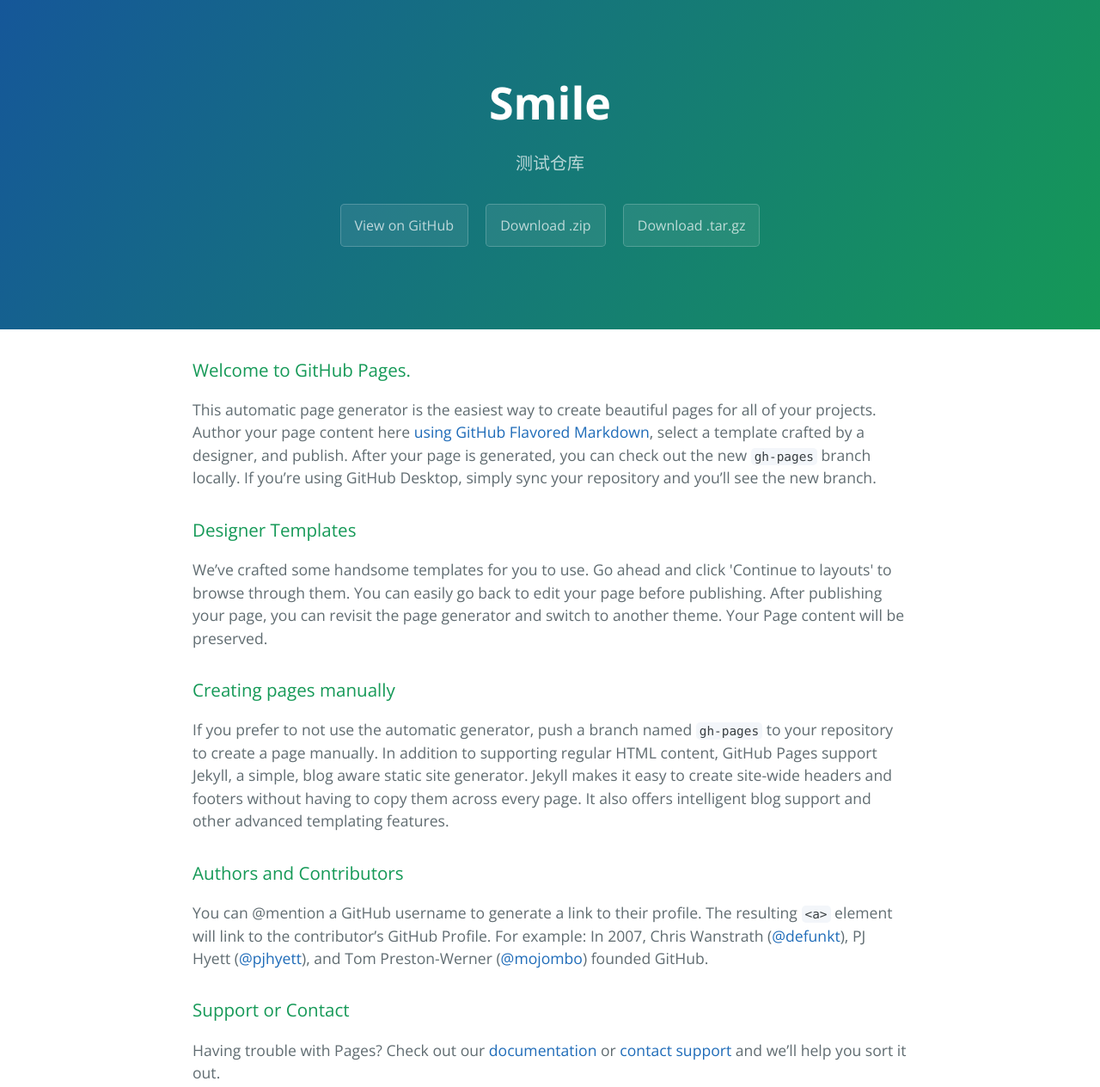
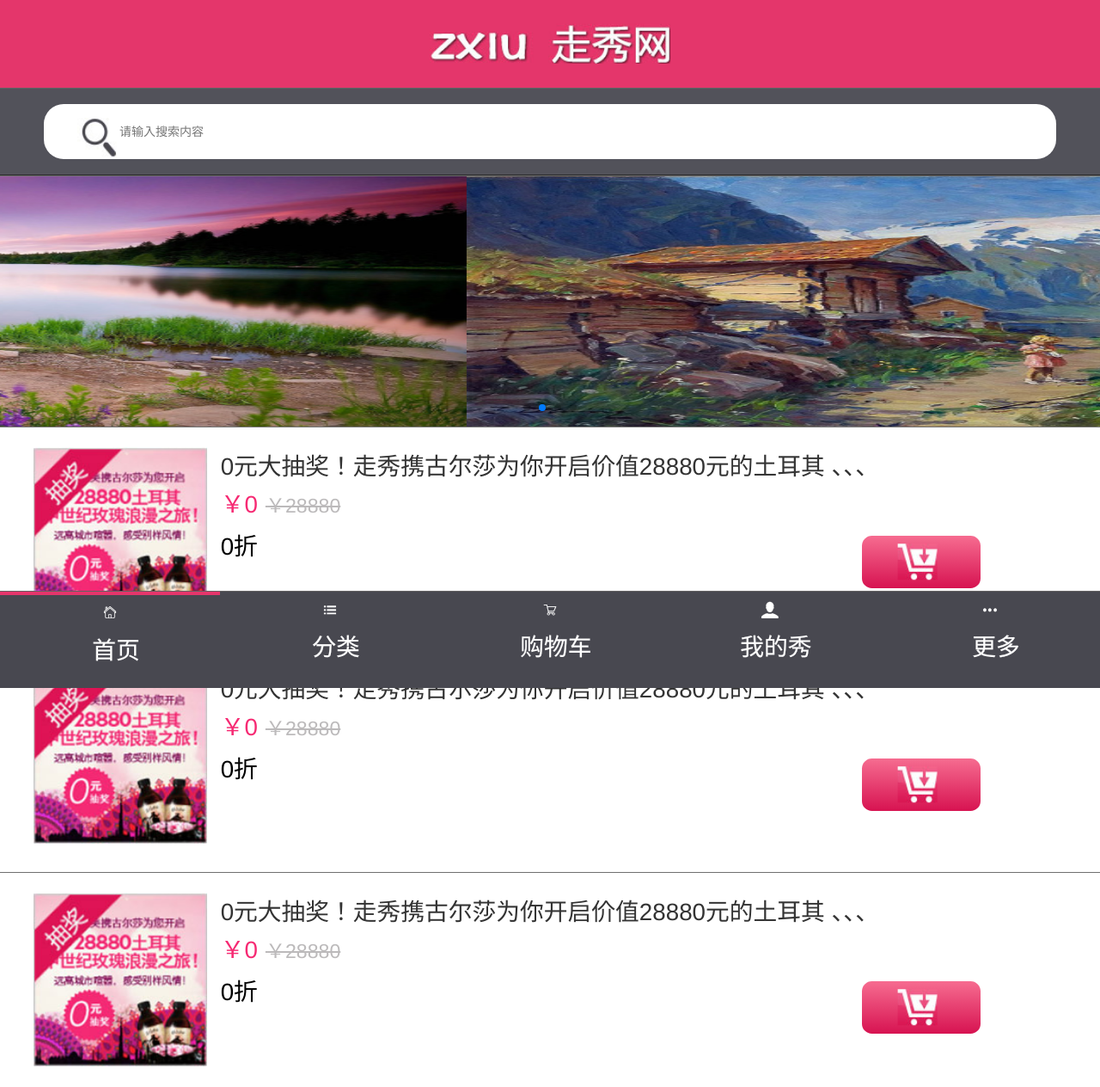
Before and after one commit to wuermei/smile, a plain HTML site: page index.html in a window 1280 px wide. Shown: the top 1264 px of the page at 86% size. Drawn offline with nearby package versions, Linux system fonts and the light colour scheme.

Commit message:
second commit

```diff
--- /dev/null
+++ b/css/common.css
@@ -0,0 +1,23 @@
+/* reset */
+html { font-family: sans-serif; -ms-text-size-adjust: 100%; -webkit-text-size-adjust: 100%; -webkit-font-smoothing: antialiased; -webkit-overflow-scrolling: touch;}
+html,body,h1,h2,h3,h4,h5,h6,div,dl,dt,dd,ul,ol,li,p,blockquote,pre,hr,figure,table,caption,th,td,form,fieldset,legend,input,button,textarea,menu{margin:0;padding:0;}
+header,footer,section,article,aside,nav,address,figure,figcaption,menu,details{display:block;}
+table{border-collapse:collapse;border-spacing:0;}
+caption,th{text-align:left;font-weight:normal;}
+html,body,fieldset,img,iframe,abbr{border:0;}
+i,cite,em,var,address,dfn{font-style:normal;}
+[hidefocus],summary{outline:0;}
+li{list-style:none;}
+h1,h2,h3,h4,h5,h6,small{font-size:100%;}
+sup,sub{font-size:83%;}
+pre,code,kbd,samp{font-family:inherit;}
+textarea{overflow:auto;resize:none;}
+label,summary{cursor:default;}
+a,button{cursor:pointer;-webkit-appearance: none;-webkit-tap-highlight-color: rgba(0,0,0,0);}
+input[type="button"],input[type="submit"]{-webkit-appearance: none;-webkit-tap-highlight-color: rgba(0,0,0,0);}
+h1,h2,h3,h4,h5,h6,em,strong,b{font-weight:bold;}
+del,ins,u,s,a,a:hover{text-decoration:none;}
+body,textarea,input,button,select,keygen,legend{font:14px/1.14 Microsoft Simhei,"黑体",Micorsoft Yahei,Helvetica,"Heiti SC","Droid Sans","Droidsansfallback",sans-serif;color:#333;outline:0;}
+html{font-size: 100px;}
+body{font-size: 0.14rem;}
+/*移动手机端网页，将根元素的<html>的字体放大100倍,网页的其他地方设置为rem，得等比例的缩小，并且根据网页的和手机的像素进行等比例的缩放*/
--- /dev/null
+++ b/css/index.css
@@ -0,0 +1,163 @@
+
+header{
+	height: 0.44rem;
+	background: #e4366b;
+	position: relative;
+	/*子级居中*/
+	/*display: flex;
+	justify-content: center;
+	align-items: center;*/
+	/*不起作用？*/
+}
+header .logo{
+	width: 1.21rem;
+	height: 0.2rem;
+	background: url(../img/logo.jpg);
+	background-size: 100% 100%;
+	position: absolute;
+	top: 50%;
+	left: 50%;
+	transform: translate(-50%,-50%);
+}
+.m_search{
+	height: 0.44rem;
+	background: #52525a;
+	border-top: 1px solid #636363;
+	border-bottom: 1px solid #282828;
+	box-sizing: border-box;
+	display: flex;
+	justify-content: center;
+	align-items: center;
+	position: relative;
+}
+.m_search:before{
+	content: '';
+	display: block;
+	width: 0.2rem;
+	height: 0.2rem;
+	background: url(../img/ico_search.jpg);
+	background-size: 100% 100%;
+	position: absolute;
+	top: 34%;
+	left: 7%;
+}
+.search{
+	width: 92%;
+	height: 64%;
+	border: 0;
+	border-radius: 0.1rem;
+	padding-left: 0.38rem;
+	box-sizing: border-box;
+}
+.banner{
+	height: 1.27rem;
+	background: pink;
+	border-top: 1px solid #707070;
+	border-bottom: 1px solid #707070;
+	box-sizing: border-box;
+}
+.item{
+	height: 1.12rem;
+	padding: 0.1rem 0.34rem 0.13rem 0.17rem;
+	box-sizing: border-box;
+	border-bottom: 1px solid #707070;
+	display: flex;
+
+}
+.item dt{
+	width: 0.87rem;
+	height: 0.87rem;
+
+}
+.item dt img{
+	width: 100%;
+	height: 100%;
+	background-size: 100% 100%;
+}
+.item dd{
+	flex: 1;
+	box-sizing: border-box;
+	padding-left: 0.07rem;
+	position: relative;
+}
+.title{
+	font-size: 0.12rem;
+	color: #333;
+	line-height: 0.2rem;
+}
+.new_price{
+	color:#f62a73;
+	font-size: 0.12rem;
+}
+.old_price{
+	color:#bcbabb;
+	font-size: 0.10rem;
+	overflow: hidden;
+	text-decoration: line-through;
+}
+.discount{
+	color:#000;
+	font-size: 0.12rem;
+	margin-top: 0.07rem;
+}
+.cart{
+	display: block;
+	width: 0.6rem;
+	height: 0.26rem;
+	background: linear-gradient(to bottom,#f66c90,#d71351);
+	border-radius: 0.05rem;
+	position: absolute;
+	right: 0.26rem;
+	bottom: 0.18rem;
+}
+.cart img{
+	width: 33.3%;
+	height: 70%;
+	transform:translate(0.18rem,0.04rem);
+
+}
+footer{
+	width: 100%;
+	height: 0.49rem;
+	background: #484850;
+	position: fixed;
+	bottom: 0;
+	left: 0;
+	border-top: 1px solid #646263;
+	box-sizing: border-box;
+}
+footer ul{
+	width: 100%;
+	height: 100%;
+	display: flex;
+	box-sizing: border-box;
+}
+footer ul li{
+	width: 20%;
+	height: 100%;
+	flex: 1;
+	text-align: center;
+}
+footer ul li a{
+	display: block;
+	width: 100%;
+	height: 100%;
+	color: #fff;
+}
+footer ul li a span{
+	display: block;
+	font-size: 0.12rem;
+	transform: translate(0.03rem,0.08rem);
+}
+.active{
+	border-top: 0.02rem solid #e4366b;
+}
+.banner .swiper-container{
+	width: 100%;
+	height: 100%;
+}
+.banner img{
+	width: 100%;
+	height: 100%;
+	background-size: 100% 100%;
+}
--- /dev/null
+++ b/iconfont/demo.css
@@ -0,0 +1,89 @@
+*{margin: 0;padding: 0;list-style: none;}
+/*
+KISSY CSS Reset
+理念：1. reset 的目的不是清除浏览器的默认样式，这仅是部分工作。清除和重置是紧密不可分的。
+2. reset 的目的不是让默认样式在所有浏览器下一致，而是减少默认样式有可能带来的问题。
+3. reset 期望提供一套普适通用的基础样式。但没有银弹，推荐根据具体需求，裁剪和修改后再使用。
+特色：1. 适应中文；2. 基于最新主流浏览器。
+维护：玉伯<lifesinger@gmail.com>, 正淳<ragecarrier@gmail.com>
+ */
+
+/** 清除内外边距 **/
+body, h1, h2, h3, h4, h5, h6, hr, p, blockquote, /* structural elements 结构元素 */
+dl, dt, dd, ul, ol, li, /* list elements 列表元素 */
+pre, /* text formatting elements 文本格式元素 */
+form, fieldset, legend, button, input, textarea, /* form elements 表单元素 */
+th, td /* table elements 表格元素 */ {
+  margin: 0;
+  padding: 0;
+}
+
+/** 设置默认字体 **/
+body,
+button, input, select, textarea /* for ie */ {
+  font: 12px/1.5 tahoma, arial, \5b8b\4f53, sans-serif;
+}
+h1, h2, h3, h4, h5, h6 { font-size: 100%; }
+address, cite, dfn, em, var { font-style: normal; } /* 将斜体扶正 */
+code, kbd, pre, samp { font-family: courier new, courier, monospace; } /* 统一等宽字体 */
+small { font-size: 12px; } /* 小于 12px 的中文很难阅读，让 small 正常化 */
+
+/** 重置列表元素 **/
+ul, ol { list-style: none; }
+
+/** 重置文本格式元素 **/
+a { text-decoration: none; }
+a:hover { text-decoration: underline; }
+
+
+/** 重置表单元素 **/
+legend { color: #000; } /* for ie6 */
+fieldset, img { border: 0; } /* img 搭车：让链接里的 img 无边框 */
+button, input, select, textarea { font-size: 100%; } /* 使得表单元素在 ie 下能继承字体大小 */
+/* 注：optgroup 无法扶正 */
+
+/** 重置表格元素 **/
+table { border-collapse: collapse; border-spacing: 0; }
+
+/* 清除浮动 */
+.ks-clear:after, .clear:after {
+  content: '\20';
+  display: block;
+  height: 0;
+  clear: both;
+}
+.ks-clear, .clear {
+  *zoom: 1;
+}
+
+.main {padding: 30px 100px;}
+.main h1{font-size:36px; color:#333; text-align:left;margin-bottom:30px; border-bottom: 1px solid #eee;}
+
+.helps{margin-top:40px;}
+.helps pre{
+  padding:20px;
+  margin:10px 0;
+  border:solid 1px #e7e1cd;
+  background-color: #fffdef;
+  overflow: auto;
+}
+
+.icon_lists li{
+  float:left;
+  width: 100px;
+  height:180px;
+  text-align: center;
+}
+.icon_lists .icon{
+  font-size: 42px;
+  line-height: 100px;
+  margin: 10px 0;
+  color:#333;
+  -webkit-transition: font-size 0.25s ease-out 0s;
+  -moz-transition: font-size 0.25s ease-out 0s;
+  transition: font-size 0.25s ease-out 0s;
+
+}
+.icon_lists .icon:hover{
+  font-size: 100px;
+}
--- /dev/null
+++ b/iconfont/iconfont.css
@@ -0,0 +1,23 @@
+
+@font-face {font-family: "iconfont";
+  src: url('iconfont.eot?t=1473756396'); /* IE9*/
+  src: url('iconfont.eot?t=1473756396#iefix') format('embedded-opentype'), /* IE6-IE8 */
+  url('iconfont.woff?t=1473756396') format('woff'), /* chrome, firefox */
+  url('iconfont.ttf?t=1473756396') format('truetype'), /* chrome, firefox, opera, Safari, Android, iOS 4.2+*/
+  url('iconfont.svg?t=1473756396#iconfont') format('svg'); /* iOS 4.1- */
+}
+
+.iconfont {
+  font-family:"iconfont" !important;
+  font-size:16px;
+  font-style:normal;
+  -webkit-font-smoothing: antialiased;
+  -webkit-text-stroke-width: 0.2px;
+  -moz-osx-font-smoothing: grayscale;
+  margin-top: 0.05rem;
+}
+.icon-shouye:before { content: "\e6cb"; }
+.icon-fenlei:before { content: "\e607"; }
+.icon-gouwuche:before { content: "\e653"; }
+.icon-wode:before { content: "\e600"; }
+.icon-gengduo:before { content: "\f0013"; }
--- a/index.html
+++ b/index.html
@@ -1,57 +1,161 @@
 <!DOCTYPE html>
-<html lang="en-us">
+<html lang="en">
 <head>
 	<meta charset="UTF-8">
-    <title>Smile by wuermei</title>
-    <meta name="viewport" content="width=device-width, initial-scale=1">
-    <link rel="stylesheet" type="text/css" href="stylesheets/normalize.css" media="screen">
-    <link href='https://fonts.googleapis.com/css?family=Open+Sans:400,700' rel='stylesheet' type='text/css'>
-    <link rel="stylesheet" type="text/css" href="stylesheets/stylesheet.css" media="screen">
-    <link rel="stylesheet" type="text/css" href="stylesheets/github-light.css" media="screen">
+	<title>走秀网-首页</title>
+	<meta name="viewport" content="width=device-width, initial-scale=1, user-scalable=no, maximum-scale=1">
+	<link rel="stylesheet" type="text/css" href="css/index.css">
+	<link rel="stylesheet" type="text/css" href="css/common.css">
+	<link rel="stylesheet" type="text/css" href="iconfont/iconfont.css">
+	<link rel="stylesheet" type="text/css" href="css/swiper.min.css">
 </head>
 <body>
-    <section class="page-header">
-      <h1 class="project-name">Smile</h1>
-      <h2 class="project-tagline">测试仓库</h2>
-      <a href="https://github.com/wuermei/smile" class="btn">View on GitHub</a>
-      <a href="https://github.com/wuermei/smile/zipball/master" class="btn">Download .zip</a>
-      <a href="https://github.com/wuermei/smile/tarball/master" class="btn">Download .tar.gz</a>
+
+	<header>
+		<h1 class="logo"></h1>
+	</header>
+	<section class="m_search">
+		<input type="text" class="search" placeholder="请输入搜索内容">
 	</section>
+	<section class="banner">
+		<div class="swiper-container">
+		    <div class="swiper-wrapper">
+		        <div class="swiper-slide"><img src="img/1.png"></div>
+		        <div class="swiper-slide"><img src="img/2.png"></div>
+		        <div class="swiper-slide"><img src="img/3.png"></div>
+		        <div class="swiper-slide"><img src="img/4.png"></div>
+		    </div>
+		    <!-- 如果需要分页器 -->
+		    <div class="swiper-pagination"></div>
 
-    <section class="main-content">
-      <h3>
-<a id="welcome-to-github-pages" class="anchor" href="#welcome-to-github-pages" aria-hidden="true"><span aria-hidden="true" class="octicon octicon-link"></span></a>Welcome to GitHub Pages.</h3>
+		    <!-- 如果需要导航按钮 -->
+		   <!--  <div class="swiper-button-prev"></div>
+		    <div class="swiper-button-next"></div> -->
 
-<p>This automatic page generator is the easiest way to create beautiful pages for all of your projects. Author your page content here <a href="https://guides.github.com/features/mastering-markdown/">using GitHub Flavored Markdown</a>, select a template crafted by a designer, and publish. After your page is generated, you can check out the new <code>gh-pages</code> branch locally. If you’re using GitHub Desktop, simply sync your repository and you’ll see the new branch.</p>
-
-<h3>
-<a id="designer-templates" class="anchor" href="#designer-templates" aria-hidden="true"><span aria-hidden="true" class="octicon octicon-link"></span></a>Designer Templates</h3>
-
-<p>We’ve crafted some handsome templates for you to use. Go ahead and click 'Continue to layouts' to browse through them. You can easily go back to edit your page before publishing. After publishing your page, you can revisit the page generator and switch to another theme. Your Page content will be preserved.</p>
-
-<h3>
-<a id="creating-pages-manually" class="anchor" href="#creating-pages-manually" aria-hidden="true"><span aria-hidden="true" class="octicon octicon-link"></span></a>Creating pages manually</h3>
-
-<p>If you prefer to not use the automatic generator, push a branch named <code>gh-pages</code> to your repository to create a page manually. In addition to supporting regular HTML content, GitHub Pages support Jekyll, a simple, blog aware static site generator. Jekyll makes it easy to create site-wide headers and footers without having to copy them across every page. It also offers intelligent blog support and other advanced templating features.</p>
-
-<h3>
-<a id="authors-and-contributors" class="anchor" href="#authors-and-contributors" aria-hidden="true"><span aria-hidden="true" class="octicon octicon-link"></span></a>Authors and Contributors</h3>
-
-<p>You can @mention a GitHub username to generate a link to their profile. The resulting <code>&lt;a&gt;</code> element will link to the contributor’s GitHub Profile. For example: In 2007, Chris Wanstrath (<a href="https://github.com/defunkt" class="user-mention">@defunkt</a>), PJ Hyett (<a href="https://github.com/pjhyett" class="user-mention">@pjhyett</a>), and Tom Preston-Werner (<a href="https://github.com/mojombo" class="user-mention">@mojombo</a>) founded GitHub.</p>
-
-<h3>
-<a id="support-or-contact" class="anchor" href="#support-or-contact" aria-hidden="true"><span aria-hidden="true" class="octicon octicon-link"></span></a>Support or Contact</h3>
-
-<p>Having trouble with Pages? Check out our <a href="https://help.github.com/pages">documentation</a> or <a href="https://github.com/contact">contact support</a> and we’ll help you sort it out.</p>
-
-      <footer class="site-footer">
-        <span class="site-footer-owner"><a href="https://github.com/wuermei/smile">Smile</a> is maintained by <a href="https://github.com/wuermei">wuermei</a>.</span>
-
-        <span class="site-footer-credits">This page was generated by <a href="https://pages.github.com">GitHub Pages</a> using the <a href="https://github.com/jasonlong/cayman-theme">Cayman theme</a> by <a href="https://twitter.com/jasonlong">Jason Long</a>.</span>
-      </footer>
-
+		    <!-- 如果需要滚动条 -->
+<!-- 		    <div class="swiper-scrollbar"></div> -->
+		</div>
 	</section>
 
 
+
+	<dl class="item">
+		<dt>
+			<img src="img/pic_1.jpg" alt="抽奖" title="抽奖">
+		</dt>
+		<dd>
+			<p class="title">0元大抽奖！走秀携古尔莎为你开启价值28880元的土耳其 、、、</p>
+			<p class="price">
+				<span class="new_price">￥0</span>
+				<del class="old_price">￥28880</del>
+			</p>
+			<p class="discount">0折</p>
+			<a class="cart" href="#">
+				<img src="img/cart.jpg" alt="添加至购物车" title="添加至购物车">
+			</a>
+		</dd>
+	</dl>
+
+	<dl class="item">
+		<dt>
+			<img src="img/pic_1.jpg" alt="抽奖" title="抽奖">
+		</dt>
+		<dd>
+			<p class="title">0元大抽奖！走秀携古尔莎为你开启价值28880元的土耳其 、、、</p>
+			<p class="price">
+				<span class="new_price">￥0</span>
+				<del class="old_price">￥28880</del>
+			</p>
+			<p class="discount">0折</p>
+			<a class="cart" href="#">
+				<img src="img/cart.jpg" alt="添加至购物车" title="添加至购物车">
+			</a>
+		</dd>
+	</dl>
+
+	<dl class="item">
+		<dt>
+			<img src="img/pic_1.jpg" alt="抽奖" title="抽奖">
+		</dt>
+		<dd>
+			<p class="title">0元大抽奖！走秀携古尔莎为你开启价值28880元的土耳其 、、、</p>
+			<p class="price">
+				<span class="new_price">￥0</span>
+				<del class="old_price">￥28880</del>
+			</p>
+			<p class="discount">0折</p>
+			<a class="cart" href="#">
+				<img src="img/cart.jpg" alt="添加至购物车" title="添加至购物车">
+			</a>
+		</dd>
+	</dl>
+
+	<dl class="item">
+		<dt>
+			<img src="img/pic_1.jpg" alt="抽奖" title="抽奖">
+		</dt>
+		<dd>
+			<p class="title">0元大抽奖！走秀携古尔莎为你开启价值28880元的土耳其 、、、</p>
+			<p class="price">
+				<span class="new_price">￥0</span>
+				<del class="old_price">￥28880</del>
+			</p>
+			<p class="discount">0折</p>
+			<a class="cart" href="#">
+				<img src="img/cart.jpg" alt="添加至购物车" title="添加至购物车">
+			</a>
+		</dd>
+	</dl>
+
+	<footer>
+		<ul>
+			<li class="active"><a href="#" class="iconfont icon-shouye"><span>首页</span></a></li>
+			<li><a href="#" class="iconfont icon-fenlei"><span>分类</span></a></li>
+			<li><a href="#" class="iconfont icon-gouwuche"><span>购物车</span></a></li>
+			<li><a href="#" class="iconfont icon-wode"><span>我的秀</span></a></li>
+			<li><a href="#" class="iconfont icon-gengduo"><span>更多</span></a></li>
+		</ul>
+	</footer>
+	<script type="text/javascript" src="js/swiper.jquery.min.js"></script>
+	<script type="text/javascript" src="js/swiper.min.js"></script>
+	<script type="text/javascript">
+		(function(doc, win) {
+            var docEl = doc.documentElement,
+                recalc = function() {
+                    var clientWidth = docEl.clientWidth;
+                    if (!clientWidth) return;
+                    if (clientWidth >= 740) {
+                        clientWidth = 740;
+                    }
+                    if (clientWidth <= 320) {
+                        clientWidth = 320;
+                    }
+                    docEl.style.fontSize = 100 * (clientWidth / 320) + 'px';
+                };
+            if (!doc.addEventListener) return;
+            win.addEventListener('resize', recalc, false);
+            doc.addEventListener('DOMContentLoaded', recalc, false);
+        })(document, window);
+
+        window.onload = function() {
+        	var mySwiper = new Swiper ('.swiper-container', {
+		    // direction: 'vertical',
+		    fade: true,
+		    loop: true,
+		    autoplay: 5000,//设定自动轮播
+
+		    // 如果需要分页器
+		    pagination: '.swiper-pagination',
+
+		    // 如果需要前进后退按钮
+		    // nextButton: '.swiper-button-next',
+		    // prevButton: '.swiper-button-prev',
+
+		    // 如果需要滚动条
+		    // scrollbar: '.swiper-scrollbar',
+		  	})
+        }
+	</script>
+
 </body>
 </html>
```
Also changed, not shown: iconfont/demo.html (added, +81 -0 lines), css/swiper.min.css (added), iconfont/iconfont.svg (added), iconfont/iconfont.ttf (added), iconfont/iconfont.woff (added), img/1.png (added), img/2.png (added), img/3.png (added), img/4.png (added), img/cart.jpg (added), img/ico_search.jpg (added), img/logo.jpg (added), img/pic_1.jpg (added), js/swiper.jquery.min.js (added), 1 more files, 1 other file. Lines whose indentation alone changed are shown as unchanged.
